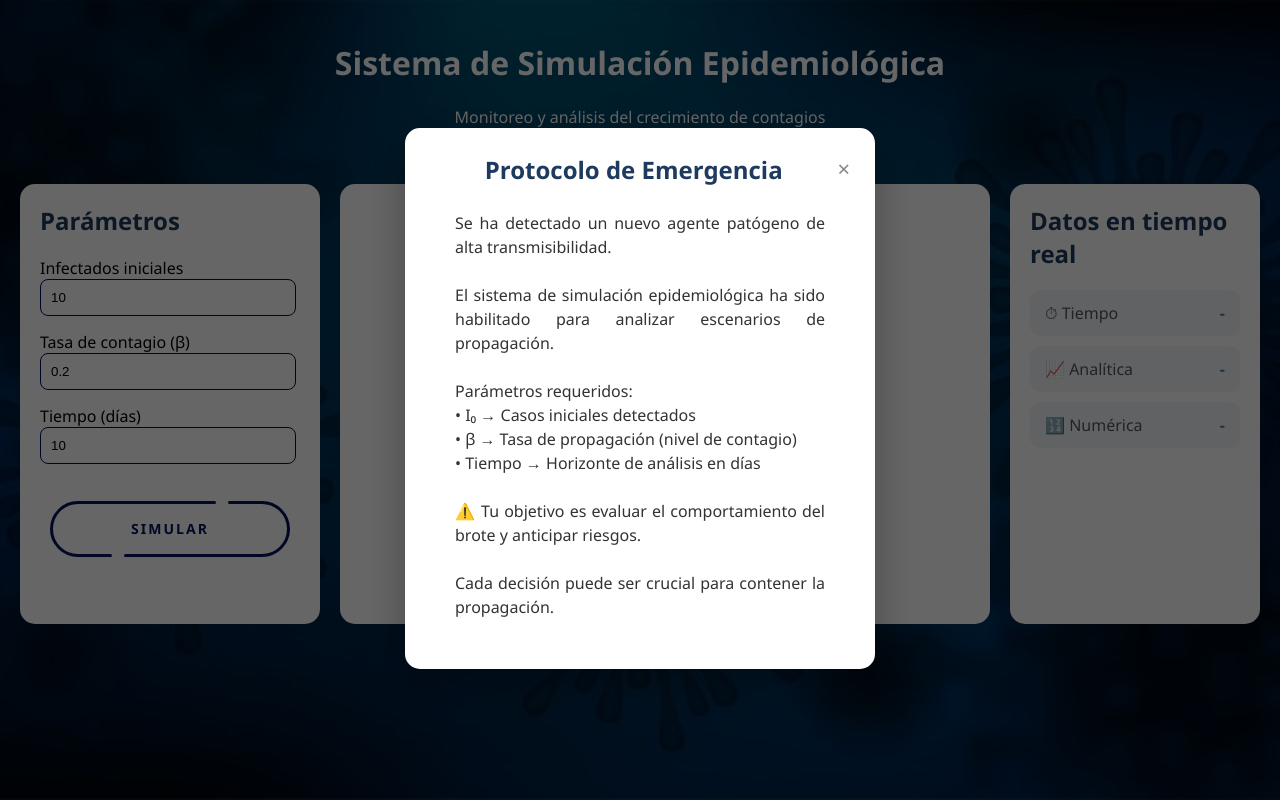
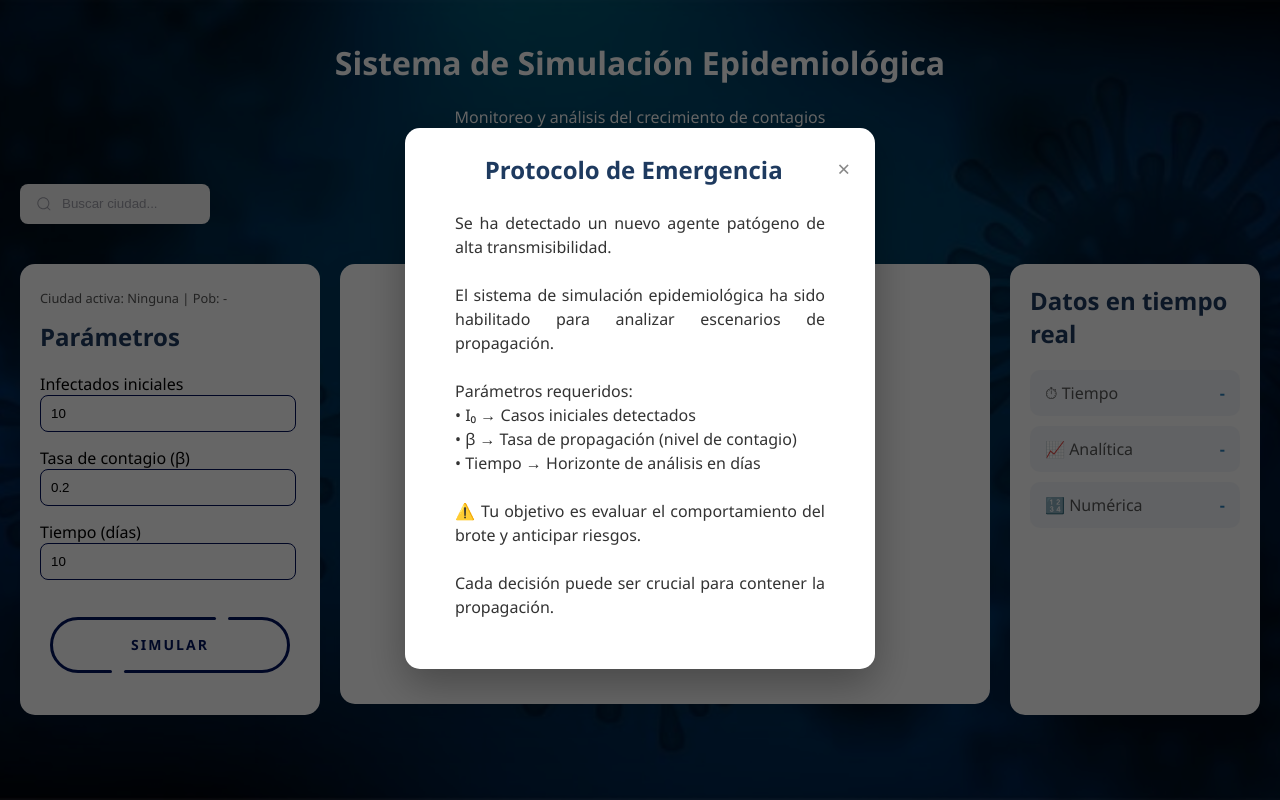
Before and after one commit to Yammery80/SISEI, a Flask app: page / in a window 1280 px wide. Run offline with Flask 3, Linux system fonts and the light colour scheme.

Commit message:
aplicación de bernoulli en el sistema

```diff
--- a/app.py
+++ b/app.py
@@ -1,5 +1,6 @@
 from flask import Flask, render_template, request, jsonify
 import numpy as np
+import requests
 
 app = Flask(__name__)
 
@@ -35,5 +36,94 @@ def simular():
         "numerica": I_numerica
     })
 
+def obtener_datos_ciudad(nombre_ciudad):
+    api_url = f"https://api.api-ninjas.com/v1/city?name={nombre_ciudad}"
+
+    headers ={'X-Api-Key': 'tNssOw1aHKQ22juYTbM7cgEoGb6kiA6ORQ2bpF84'}
+    try:
+        response = requests.get(api_url, headers=headers)
+        if response.status_code == 200:
+            datos = response.json()
+            if datos:
+                return datos[0]['population']
+    except Exception as e:
+        print(f"Error: {e}")
+    return None
+
+@app.route('/api/buscar_ciudad')
+def buscar_ciudad():
+    nombre = request.args.get('nombre')
+    poblacion = obtener_datos_ciudad(nombre)
+
+    if poblacion:
+        return jsonify({
+            "nombre": nombre,
+            "poblacion": poblacion
+        })
+
+    return jsonify({"error": "Ciudad no encontrada"}), 404
+
+@app.route('/simular/ciudad', methods=['POST'])
+def simular_ciudad():
+    data = request.json
+    nombre_ciudad = data.get('ciudad')
+
+    r = float(data.get('tasa_r', 0.5))    # Tasa de contagio
+    t_final = int(data.get('tiempo', 30)) # Días a simular
+    i0 = float(data.get('i0', 1))         # Infectados iniciales
+
+    poblacion_k= obtener_datos_ciudad(nombre_ciudad)
+
+    if poblacion_k:
+
+        t_espacio = np.linspace(0, t_final, 100)
+
+        C = (poblacion_k -i0)/i0
+
+        infectados_y = poblacion_k / (1 + C * np.exp(-r * t_espacio))
+
+        return jsonify({
+            "status": "success",
+            "ciudad": nombre_ciudad,
+            "poblacion": poblacion_k,
+            "puntos_x": t_espacio.tolist(),
+            "puntos_y": infectados_y.tolist()
+        })
+
+    return jsonify({"status": "error", "message": "Ciudad no encontrada"}), 404
+
+@app.route('/simular/variable', methods=['POST'])
+def simular_variable():
+    data = request.json
+    nombre_ciudad = data.get('ciudad')
+    t_final = int(data.get('tiempo', 30))
+    i0 = float(data.get('i0', 1))
+
+    poblacion_k = obtener_datos_ciudad(nombre_ciudad)
+
+    if poblacion_k:
+        t = np.linspace(0, t_final, 100)
+
+        # Simulamos una tasa que oscila: r promedio + una onda senoidal
+        r_base = float(data.get('tasa_r', 0.2))
+        tasa_variable = r_base * (1 + 0.5 * np.sin(2 * np.pi * t / 7))
+
+        # Resolvemos numéricamente (Euler) porque la analítica con P(t)
+        dt = t[1] - t[0]
+        infectados = [i0]
+
+        for i in range(len(t)-1):
+            # Usamos Bernoulli
+            r_actual = r_base * (1 + 0.5 * np.sin(2 * np.pi * t[i] / 7))
+            cambio = r_actual * infectados[i] * (1 - infectados[i] / poblacion_k)
+            nuevo = infectados[i] + cambio * dt
+            infectados.append(nuevo)
+
+        return jsonify({
+            "status": "success",
+            "puntos_x": t.tolist(),
+            "puntos_y": infectados,
+            "tasa_visual": tasa_variable.tolist()
+        })
 if __name__ == '__main__':
     app.run(debug=True)
--- a/static/script.js
+++ b/static/script.js
@@ -224,3 +224,54 @@ async function cargarSimulacion() {
     console.error("Error en la simulación", error);
   }
 }
+document.getElementById('searchBtn').addEventListener('click', async () => {
+    const ciudadNombre = document.getElementById('cityInput').value;
+
+    if (!ciudadNombre) {
+        alert("Escribe el nombre de una ciudad");
+        return;
+    }
+
+    try {
+        // 1. Llamada a tu API de Flask
+        const response = await fetch(`/api/buscar_ciudad?nombre=${encodeURIComponent(ciudadNombre)}`);
+
+        // --- VALIDACIÓN CRÍTICA ---
+        // Si el servidor responde 404 o 500, no intentamos parsear JSON
+        if (!response.ok) {
+            const errorData = await response.json().catch(() => ({}));
+            alert(errorData.error || "No se encontró la ciudad en la base de datos.");
+            return;
+        }
+
+        const data = await response.json();
+
+        // 2. Transferencia automática e inmediata al input I0
+        const inputI0 = document.getElementById('I0');
+        if (inputI0) {
+            inputI0.value = data.poblacion;
+
+            // Efecto visual de "flash" para indicar que el valor cambió
+            inputI0.style.transition = "background-color 0.3s";
+            inputI0.style.backgroundColor = "#d4edda";
+            setTimeout(() => inputI0.style.backgroundColor = "white", 500);
+        }
+
+        // 3. Actualizamos los textos visuales
+        const nameElem = document.getElementById('cityName');
+        const popElem = document.getElementById('cityPop');
+
+        if (nameElem) nameElem.innerText = data.nombre;
+        if (popElem) popElem.innerText = data.poblacion.toLocaleString();
+
+        // 4. DISPARO AUTOMÁTICO DE LA SIMULACIÓN
+        // Asegúrate de que la función simular() esté definida en tu script
+        if (typeof simular === "function") {
+            simular();
+        }
+
+    } catch (error) {
+        console.error("Error detectado:", error);
+        alert("Error crítico: El servidor no envió una respuesta válida.");
+    }
+});
--- a/static/style.css
+++ b/static/style.css
@@ -21,6 +21,10 @@ body {
     grid-template-columns: 300px 1fr 250px;
     gap: 20px;
     padding: 20px;
+}
+
+.search_container {
+   padding: 20px;
 }
 
 /* PANEL GENERAL */
@@ -528,3 +532,46 @@ button.loading::before {
 .button:not(:last-child) {
   margin-bottom: 64px;
 }
+
+/* From Uiverse.io by LightAndy1 */
+.group {
+  display: flex;
+  line-height: 28px;
+  align-items: center;
+  position: relative;
+  max-width: 190px;
+}
+
+.input {
+  width: 100%;
+  height: 40px;
+  line-height: 28px;
+  padding: 0 1rem;
+  padding-left: 2.5rem;
+  border: 2px solid transparent;
+  border-radius: 8px;
+  outline: none;
+  background-color: #f3f3f4;
+  color: #0d0c22;
+  transition: 0.3s ease;
+}
+
+.input::placeholder {
+  color: #9e9ea7;
+}
+
+.input:focus,
+input:hover {
+  outline: none;
+  border-color: rgba(0, 48, 73, 0.4);
+  background-color: #fff;
+  box-shadow: 0 0 0 4px rgb(0 48 73 / 10%);
+}
+
+.icon {
+  position: absolute;
+  left: 1rem;
+  fill: #9e9ea7;
+  width: 1rem;
+  height: 1rem;
+}
--- a/templates/index.html
+++ b/templates/index.html
@@ -10,15 +10,39 @@
 
 <div class="app-container">
 
+
     <header class="header">
         <h1> Sistema de Simulación Epidemiológica</h1>
         <p>Monitoreo y análisis del crecimiento de contagios</p>
     </header>
 
+    <div class="search_container">
+
+<div class="group">
+  <svg viewBox="0 0 24 24" aria-hidden="true" class="icon" id="searchBtn">
+    <g>
+      <path
+        d="M21.53 20.47l-3.66-3.66C19.195 15.24 20 13.214 20 11c0-4.97-4.03-9-9-9s-9 4.03-9 9 4.03 9 9 9c2.215 0 4.24-.804 5.808-2.13l3.66 3.66c.147.146.34.22.53.22s.385-.073.53-.22c.295-.293.295-.767.002-1.06zM3.5 11c0-4.135 3.365-7.5 7.5-7.5s7.5 3.365 7.5 7.5-3.365 7.5-7.5 7.5-7.5-3.365-7.5-7.5z"
+      ></path>
+    </g>
+  </svg>
+  <input class="input" id="cityInput" type="search" placeholder="Buscar ciudad..." />
+</div>
+
+    </div>
+</div>
+
+
+
     <main class="dashboard">
 
         <!-- PANEL IZQUIERDO -->
         <section class="panel control-panel">
+
+            <p style="font-size: 0.8rem; margin-top: 5px; color: #555;">
+        Ciudad activa: <span id="cityName">Ninguna</span> |
+        Pob: <span id="cityPop">-</span>
+    </p>
 
             <h2>Parámetros</h2>
 
```
